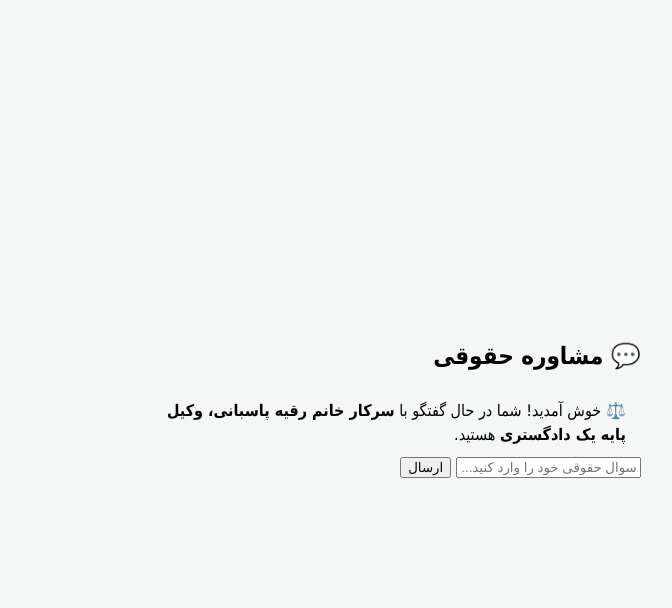
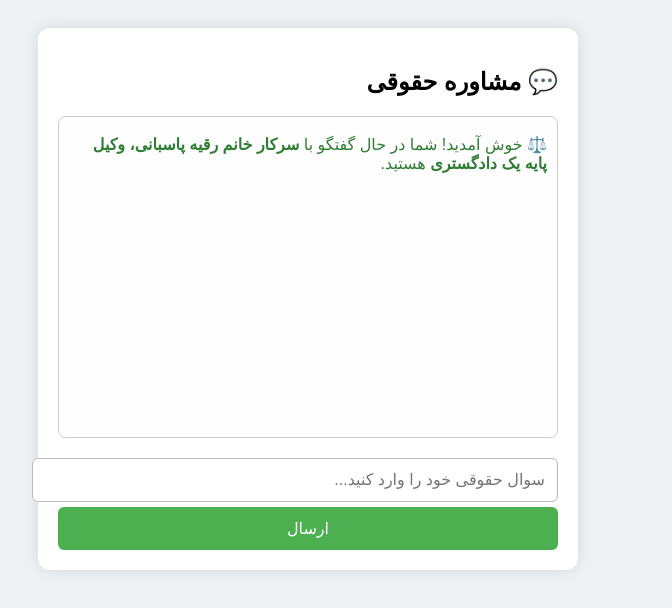
Before and after one commit to MrMatinV/agent-chatbot, a plain HTML site: page index.html in a window 1280 px wide. Shown: the whole page, without its empty margins (332-1004 px from the left). Drawn offline with Linux system fonts and the light colour scheme.

Commit message:
Update style.css

```diff
--- a/style.css
+++ b/style.css
@@ -1,107 +1,58 @@
 body {
-    font-family: 'B Nazanin', Tahoma, sans-serif;
-    display: flex;
-    justify-content: center;
-    align-items: center;
-    min-height: 100vh;
-    background-color: #f4f7f6;
-    margin: 0;
-    direction: rtl; /* برای جهت راست به چپ */
+  font-family: sans-serif;
+  background: #eef1f4;
+  padding: 20px;
+  direction: rtl;
 }
 
-.chat-container {
-    width: 90%;
-    max-width: 500px;
-    background-color: #ffffff;
-    border-radius: 10px;
-    box-shadow: 0 4px 15px rgba(0, 0, 0, 0.1);
-    overflow: hidden;
-    display: flex;
-    flex-direction: column;
-    height: 600px; /* ارتفاع ثابت برای چت‌باکس */
+.chat-box {
+  max-width: 500px;
+  margin: auto;
+  background: #fff;
+  padding: 20px;
+  border-radius: 12px;
+  box-shadow: 0 0 15px rgba(0,0,0,0.1);
 }
 
-.chat-header {
-    background-color: #5a67d8; /* رنگ آبی ملایم */
-    color: white;
-    padding: 15px;
-    text-align: center;
-    font-size: 1.2em;
-    border-top-left-radius: 10px;
-    border-top-right-radius: 10px;
-}
-
-.chat-window {
-    flex-grow: 1;
-    padding: 20px;
-    overflow-y: auto; /* اسکرول برای پیام‌ها */
-    background-color: #e6eaf0; /* پس‌زمینه روشن برای پنجره چت */
-    display: flex;
-    flex-direction: column;
-    gap: 10px;
+.messages {
+  height: 300px;
+  overflow-y: auto;
+  border: 1px solid #ccc;
+  padding: 10px;
+  background: #fefefe;
+  margin-bottom: 15px;
+  border-radius: 8px;
 }
 
 .message {
-    max-width: 70%;
-    padding: 10px 15px;
-    border-radius: 15px;
-    line-height: 1.5;
-    word-wrap: break-word;
+  margin: 8px 0;
 }
 
-.user-message {
-    align-self: flex-start; /* پیام‌های کاربر در سمت راست */
-    background-color: #d1e7dd; /* سبز کم‌رنگ */
-    color: #333;
-    border-bottom-right-radius: 0;
+.user {
+  color: #0077cc;
 }
 
-.ai-message {
-    align-self: flex-end; /* پیام‌های ایجنت در سمت چپ */
-    background-color: #e0e7fa; /* آبی کم‌رنگ */
-    color: #333;
-    border-bottom-left-radius: 0;
+.agent {
+  color: #2e7d32;
 }
 
-.chat-input-area {
-    display: flex;
-    padding: 15px;
-    border-top: 1px solid #eee;
-    background-color: #f9f9f9;
+input,
+button {
+  width: 100%;
+  padding: 12px;
+  font-size: 16px;
+  margin-top: 5px;
+  border-radius: 6px;
+  border: 1px solid #bbb;
 }
 
-.chat-input {
-    flex-grow: 1;
-    padding: 12px 15px;
-    border: 1px solid #ccc;
-    border-radius: 25px;
-    font-size: 1em;
-    margin-left: 10px; /* فاصله از دکمه ارسال */
-    text-align: right; /* برای ورودی فارسی */
+button {
+  background-color: #4CAF50;
+  color: white;
+  cursor: pointer;
+  border: none;
 }
 
-.chat-input:focus {
-    outline: none;
-    border-color: #5a67d8;
-    box-shadow: 0 0 0 2px rgba(90, 103, 216, 0.2);
+button:hover {
+  background-color: #45a049;
 }
-
-.send-button {
-    background-color: #5a67d8;
-    color: white;
-    border: none;
-    border-radius: 25px;
-    padding: 12px 20px;
-    cursor: pointer;
-    font-size: 1em;
-    transition: background-color 0.3s ease;
-}
-
-.send-button:hover {
-    background-color: #434cbf;
-}
-
-/* برای پشتیبانی از RTL در input placeholder */
-.chat-input::placeholder {
-    text-align: right;
-}
```
